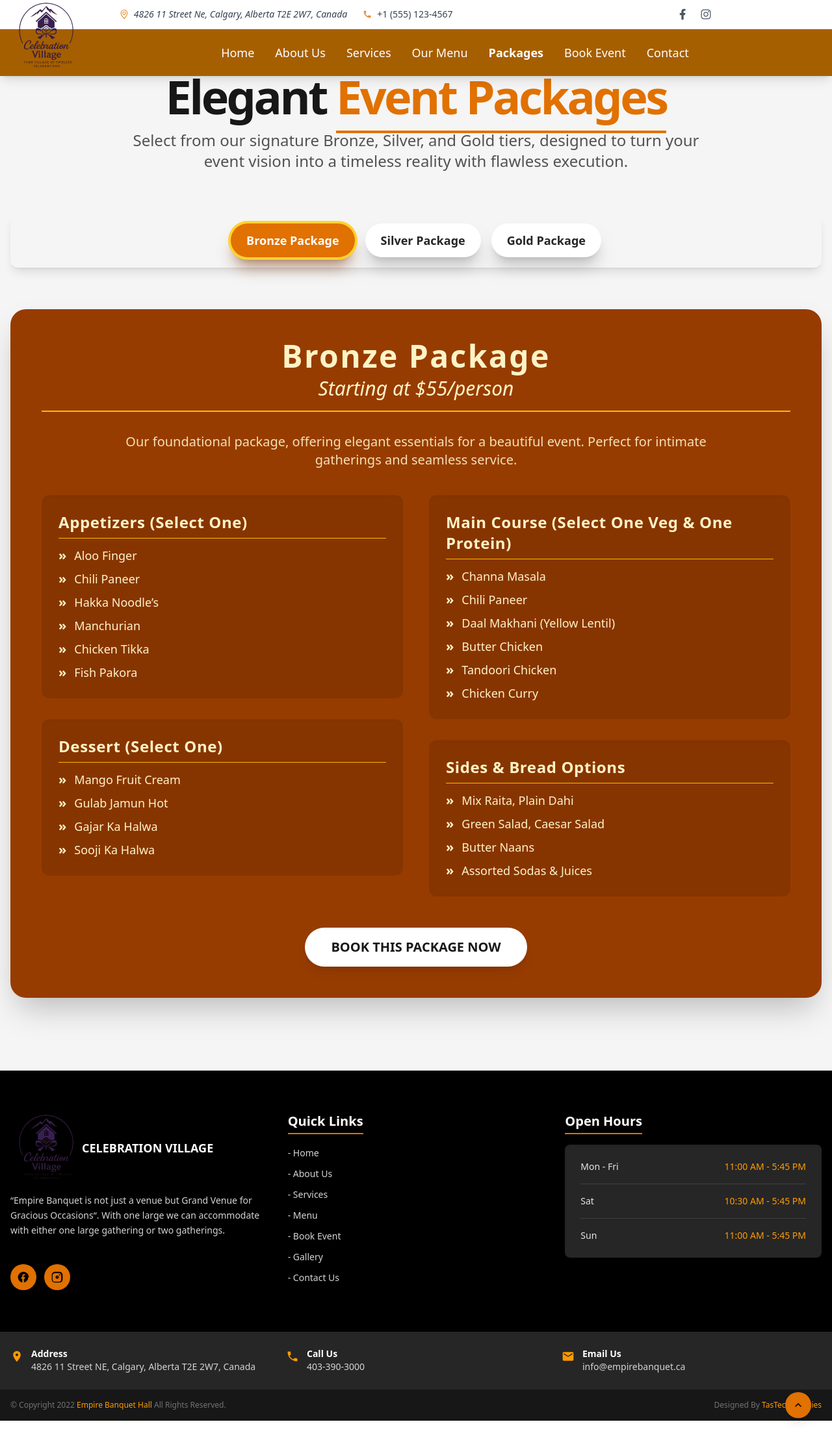
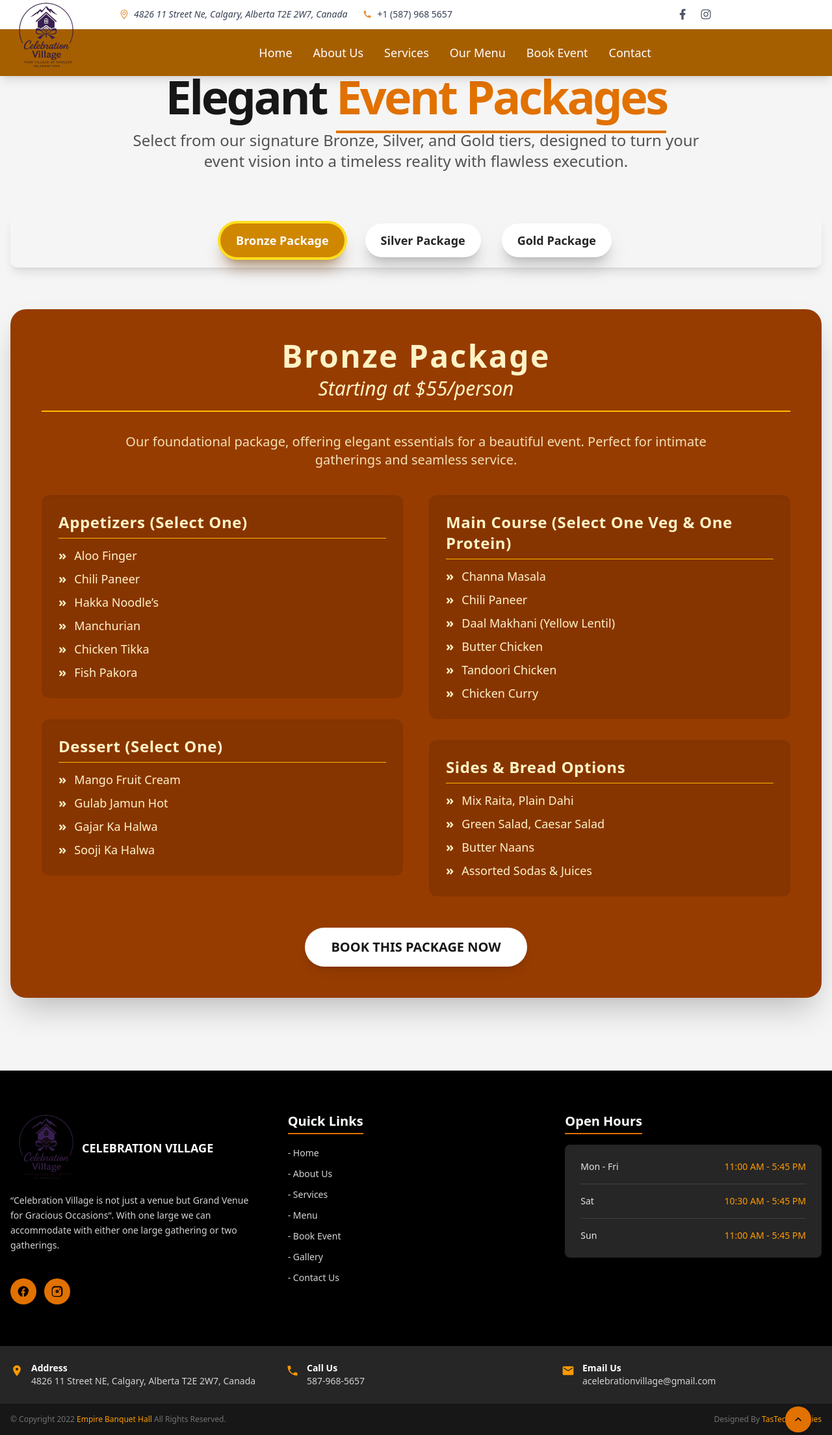
Before and after one commit to Derrick99234/celebration-village, a Next.js app: page /menu in a window 1280 px wide. Shown: the whole page at 65% size. Before the commit the page ends 2187 px from the top, so only its background shows below. Built offline with nearby package versions, Linux system fonts and the light colour scheme.

Commit message:
made some changes

```diff
--- a/src/app/menu/page.tsx
+++ b/src/app/menu/page.tsx
@@ -199,7 +199,7 @@ const PackagePill: React.FC<{
     className={`px-6 py-3 mx-2 rounded-full font-bold text-lg transition duration-300 shadow-xl transform hover:scale-[1.05]
             ${
               active
-                ? "bg-amber-600 text-white shadow-amber-900/50 ring-4 ring-amber-300"
+                ? "bg-yellow-600 text-white shadow-yellow-900/50 ring-4 ring-yellow-300"
                 : "bg-white text-neutral-800 hover:bg-neutral-200 shadow-neutral-400/50"
             }`}
   >
@@ -303,7 +303,7 @@ const PackagesPage: React.FC = () => {
         </section>
 
         {/* --- NAVIGATION/PILLS --- */}
-        <section className="flex justify-center flex-wrap mb-16 sticky top-0 bg-neutral-100 py-4 z-10 shadow-lg rounded-xl">
+        <section className="flex justify-center gap-4 flex-wrap mb-16 sticky top-16 bg-neutral-100 py-4 z-10 shadow-lg rounded-xl">
           {Object.keys(PACKAGES).map((key) => (
             <PackagePill
               key={key}
--- a/src/app/services/page.tsx
+++ b/src/app/services/page.tsx
@@ -202,7 +202,7 @@ const CelebrationTabs: React.FC<{
   activeTab: string;
   setActiveTab: (key: string) => void;
 }> = ({ activeTab, setActiveTab }) => (
-  <div className="flex flex-wrap justify-center space-x-2 md:space-x-4 mb-8">
+  <div className="flex flex-wrap justify-center gap-4 space-x-2 md:space-x-4 mb-8">
     {CELEBRATION_CATEGORIES.map((category) => (
       <button
         key={category.key}
--- a/src/components/Footer.tsx
+++ b/src/components/Footer.tsx
@@ -57,7 +57,7 @@ const FooterSection: React.FC = () => {
             </div>
 
             <p className="text-sm text-neutral-300 max-w-sm mb-6 leading-relaxed">
-              &ldquo;Empire Banquet is not just a venue but Grand Venue for
+              &ldquo;Celebration Village is not just a venue but Grand Venue for
               Gracious Occasions&ldquo;. With one large we can accommodate with
               either one large gathering or two gatherings.
             </p>
@@ -168,7 +168,7 @@ const FooterSection: React.FC = () => {
               </svg>
               <div>
                 <span className="font-semibold text-white block">Call Us</span>
-                403-390-3000
+                587-968-5657
               </div>
             </div>
 
@@ -184,7 +184,7 @@ const FooterSection: React.FC = () => {
               </svg>
               <div>
                 <span className="font-semibold text-white block">Email Us</span>
-                info@empirebanquet.ca
+                acelebrationvillage@gmail.com
               </div>
             </div>
           </div>
--- a/src/components/header.tsx
+++ b/src/components/header.tsx
@@ -41,12 +41,11 @@ function Header() {
       >
         <Link href="/menu">Our Menu</Link>
       </li>
-      <li className="hover:text-gray-300 transition duration-150">
-        {/* Highlight the active page's link */}
+      {/* <li className="hover:text-gray-300 transition duration-150">
         <Link href="/packages" className="font-semibold text-white">
           Packages
         </Link>
-      </li>
+      </li> */}
       <li
         className="hover:text-gray-300 transition duration-150"
         onClick={toggleMenu}
@@ -76,7 +75,7 @@ function Header() {
           </address>
           <span className="flex gap-2 items-center text-gray-700 font-medium">
             <MdOutlineLocalPhone className="text-amber-600" />
-            +1 (555) 123-4567
+            +1 (587) 968 5657
           </span>
         </div>
         {/* Social Icons - Always visible on desktop */}
@@ -89,13 +88,11 @@ function Header() {
       {/* --- 2. Main Navigation Bar --- */}
       <nav className="bg-yellow-700 text-white flex justify-between lg:justify-center items-center p-3 lg:p-4">
         {/* Logo (Adjusted position and size for better flow) */}
-        <div className="h-10 w-[100px] sm:w-[120px] ml-4 lg:ml-0">
+        <div className="h-10 w-[100px] sm:w-[120px] ml-4 lg:ml-0 z-100">
           <Image
             src="/celebration_village_logo.png"
             alt="Celebration Village Logo"
-            // layout="fill"
-            // objectFit="contain"
-            className="absolute left-4 top-0" // Override fixed width/height for responsive image wrapper
+            className="absolute left-4 top-0"
             width={110}
             height={72}
           />
@@ -116,8 +113,8 @@ function Header() {
 
       {/* --- 3. Mobile Dropdown Menu --- */}
       {isMenuOpen && (
-        <div className="lg:hidden absolute top-[100%] w-full bg-amber-700/95 shadow-xl transition-all duration-300">
-          <ul className="flex flex-col gap-2 p-4 text-white text-lg font-medium">
+        <div className="lg:hidden absolute top-[100%] w-full bg-yellow-700/95 transition-all duration-300">
+          <ul className="flex flex-col gap-2 p-4 pt-16 text-white text-lg font-medium">
             {navLinks}
             <li className="pt-2 mt-2 border-t border-amber-500">
               <address className="flex gap-2 items-center text-sm font-normal text-amber-100">
@@ -126,7 +123,7 @@ function Header() {
             </li>
             <li>
               <span className="flex gap-2 items-center text-sm font-normal text-amber-100">
-                <MdOutlineLocalPhone /> +1 (555) 123-4567
+                <MdOutlineLocalPhone /> +1 (587) 968 5657
               </span>
             </li>
           </ul>
```
